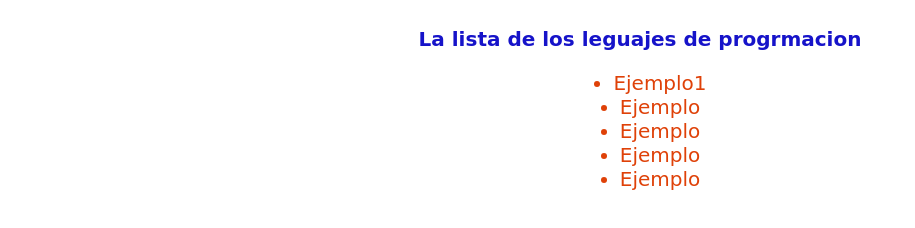
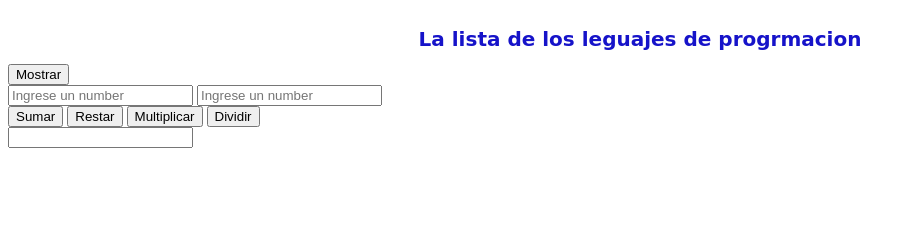
Before and after one commit to Esauluisr/curso_javascript, a plain HTML site: page index.html in a window 1280 px wide. Shown: the part 68-296 px from the top of the page, without its empty margins (0-915 px from the left). Drawn offline with Linux system fonts and the light colour scheme.

Commit message:
creado operaciones basicas en html

```diff
--- a/index.html
+++ b/index.html
@@ -9,16 +9,22 @@
   </head>
   <body>
     <p>Aprendiendo Javascript</p>
-    <h1>La lista de los leguajes de progrmacion</h1>
-    <nav class="nav">
-      <ul>
-        <li>Ejemplo1</li>
-        <li>Ejemplo</li>
-        <li>Ejemplo</li>
-        <li>Ejemplo</li>
-        <li>Ejemplo</li>
-      </ul>
-    </nav>
-
+    <h1 id="titulo">La lista de los leguajes de progrmacion</h1>
+    <div class="button">
+      <button class="button" onclick="cambiarTexto()">Mostrar</button>
+    </div>
+    <div class="button">
+      <input type="number" id="num1" placeholder="Ingrese un number"  />
+      <input type="number" id="num2" placeholder="Ingrese un number" />
+    </div>
+    <div class="button">
+      <button class="button" onclick="calcular('sumar')">Sumar</button>
+      <button class="button" onclick="calcular('restar')">Restar</button>
+      <button class="button" onclick="calcular('multiplicar')">Multiplicar</button>
+      <button class="button" onclick="calcular('dividir')">Dividir</button>
+    </div>
+    <div class="button">
+      <input  id="resultado" />
+    </div>
   </body>
 </html>
```
